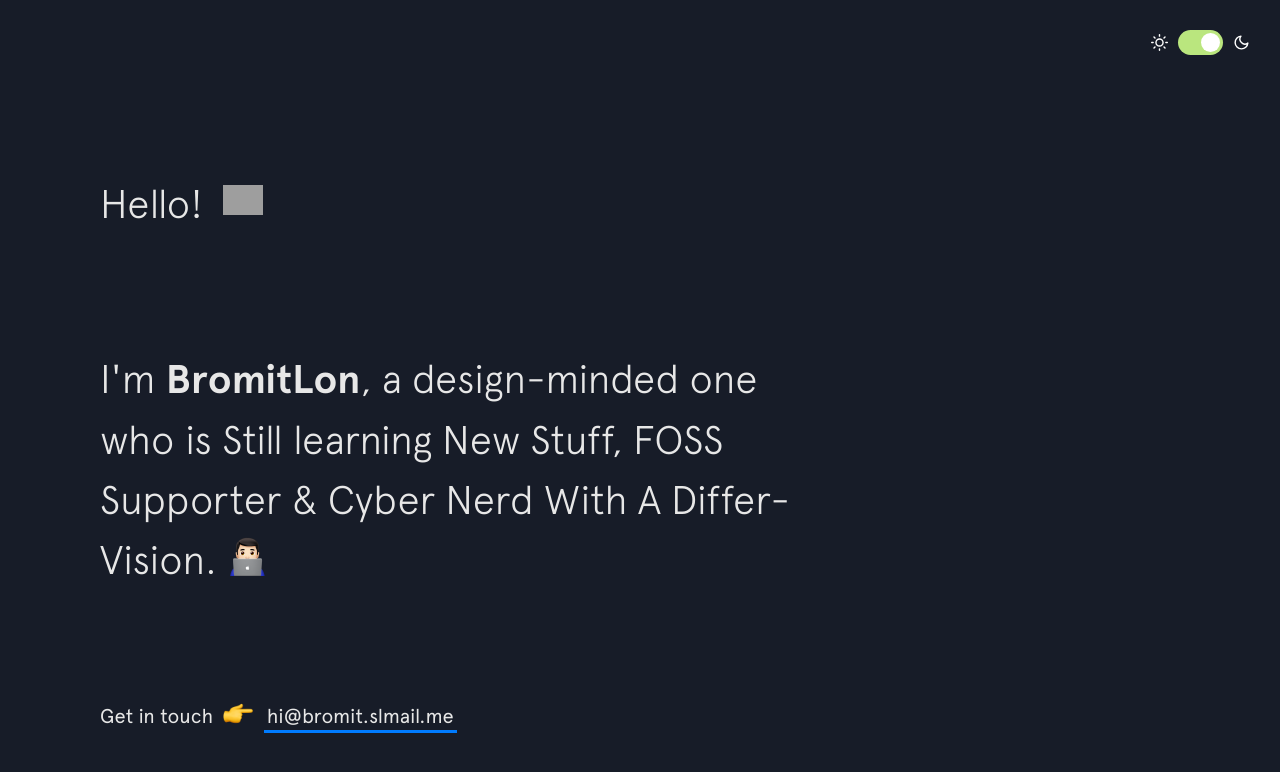
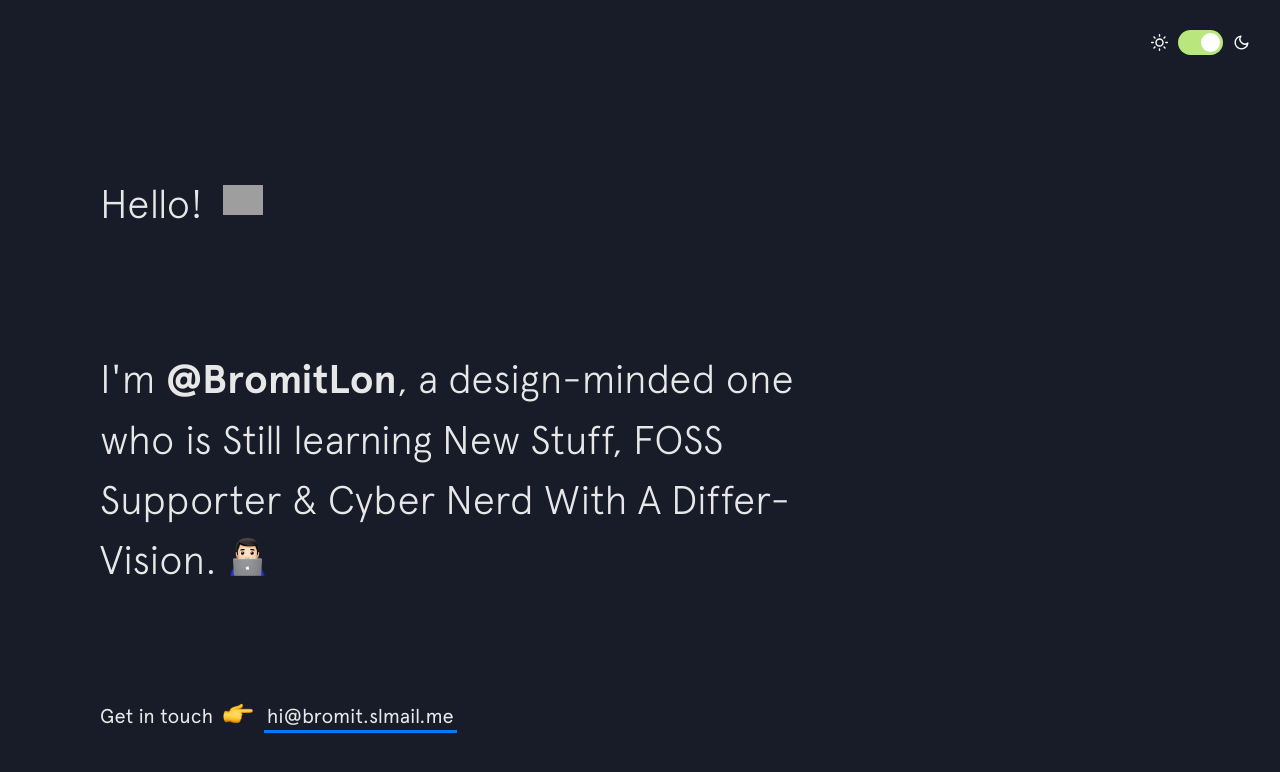
Before and after one commit to bromitlon/bromitlon.github.io, a Jekyll site: the page built from index.html, in a window 1280 px wide and 900 px high. Shown: the top 772 px of the window. Built offline with Jekyll 4.4.1, drawn with Linux system fonts in a browser that asks for light colours; nearby versions of some CDN libraries; grey boxes are pictures that could not be loaded.

Commit message:
Update intro.html

```diff
--- a/_includes/intro.html
+++ b/_includes/intro.html
@@ -4,7 +4,7 @@
   </h1>
 
   <h2 class="intro__tagline">I'm
-    <span class="name"> BromitLon</span>, a design-minded one who is Still learning New Stuff, FOSS Supporter &amp; Cyber Nerd With A Differ- Vision.
+    <span class="name"> @BromitLon</span>, a design-minded one who is Still learning New Stuff, FOSS Supporter &amp; Cyber Nerd With A Differ- Vision.
     <span class="emoji technologist"></span>
   </h2>
 
```
